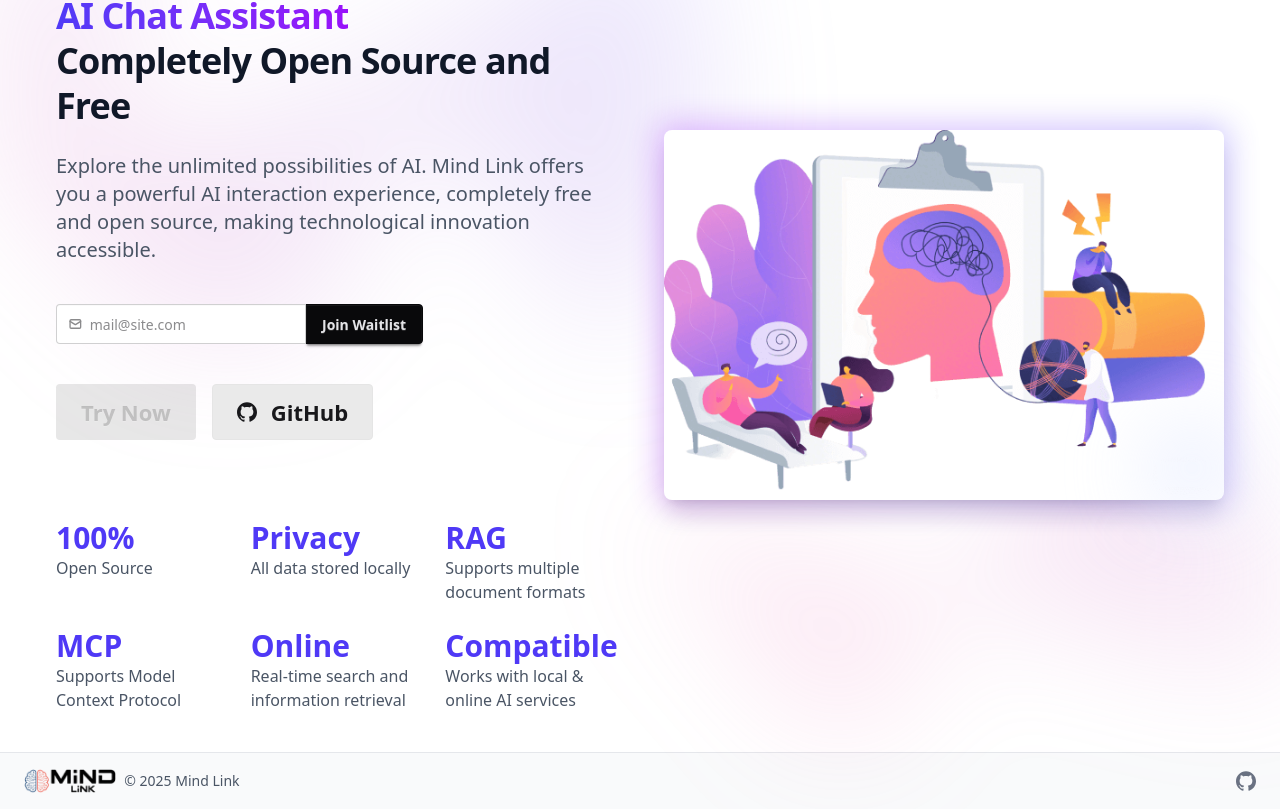
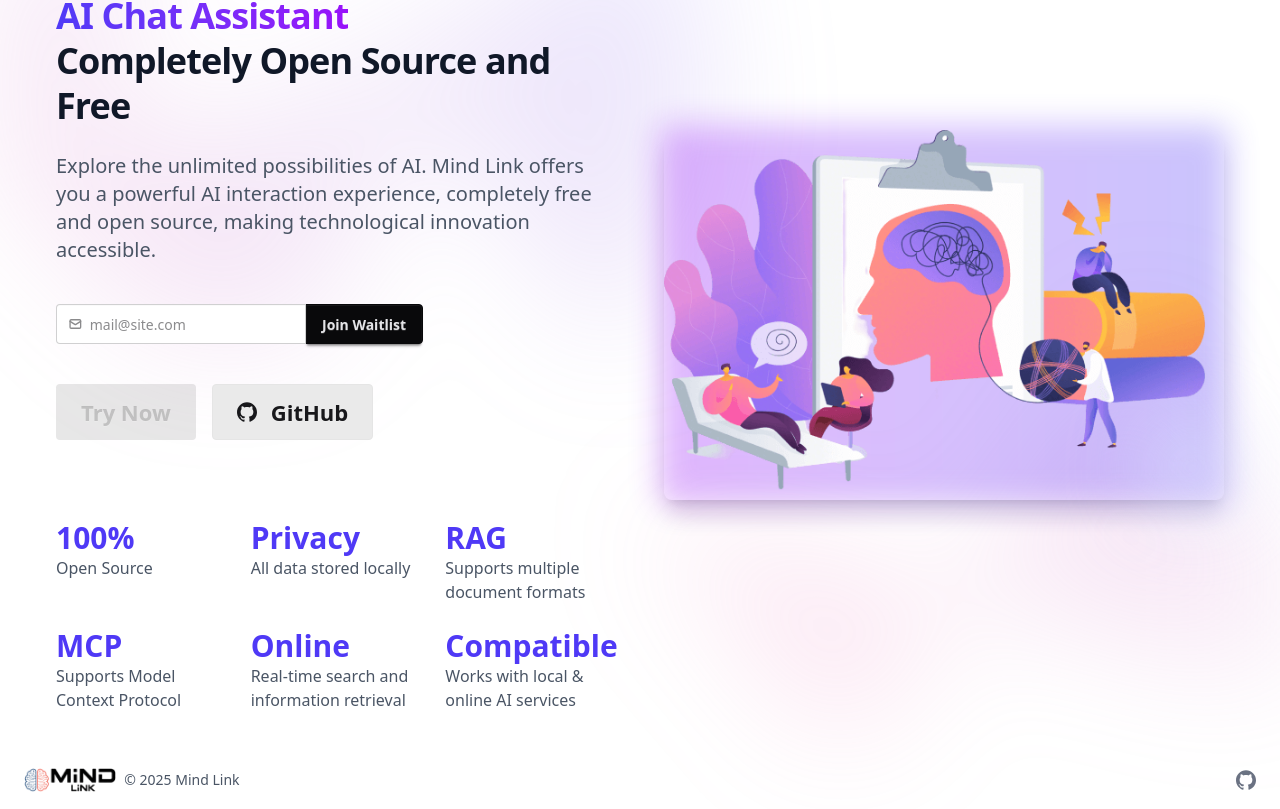
Before and after one commit to zwlcoding/mind-link, a React app: page / in a window 1280 px wide. Shown: the part 178-987 px from the top of the page. Built offline with nearby package versions, Linux system fonts and the light colour scheme; the HTML template or start-up script is replaced by a standard one.

Commit message:
feat: 修改暗黑模式展示问题

```diff
--- a/src/routes/Home/index.tsx
+++ b/src/routes/Home/index.tsx
@@ -65,7 +65,7 @@
 
       {/* 主内容区域 - 使用 flex-grow 确保它占据所有可用空间 */}
       <main className="flex-grow">
-        <div className="bg-white h-full">
+        <div className="h-full">
           <div className="relative isolate px-6 pt-14 lg:px-8 h-full">
             {/* 背景装饰元素 - 调整位置与z-index */}
             <div
@@ -176,7 +176,7 @@
                 <div className="w-full lg:w-1/2">
                   <div className="relative">
                     <div className="absolute -inset-1 bg-gradient-to-r from-purple-600 to-indigo-600 rounded-lg blur-lg opacity-30"></div>
-                    <div className="relative bg-white rounded-lg shadow-xl overflow-hidden">
+                    <div className="relative rounded-lg shadow-xl overflow-hidden">
                       <img
                         src="/assets/banner.png"
                         alt="Mind Link Preview"
@@ -207,7 +207,7 @@
       </main>
 
       {/* 页脚 - 始终固定在底部 */}
-      <footer className="bg-gray-50 border-t border-gray-200 mt-auto">
+      <footer className="mt-auto">
         <div className="container mx-auto px-6 py-4">
           <div className="flex flex-col sm:flex-row justify-between items-center">
             <div className="flex items-center mb-4 sm:mb-0">
```
